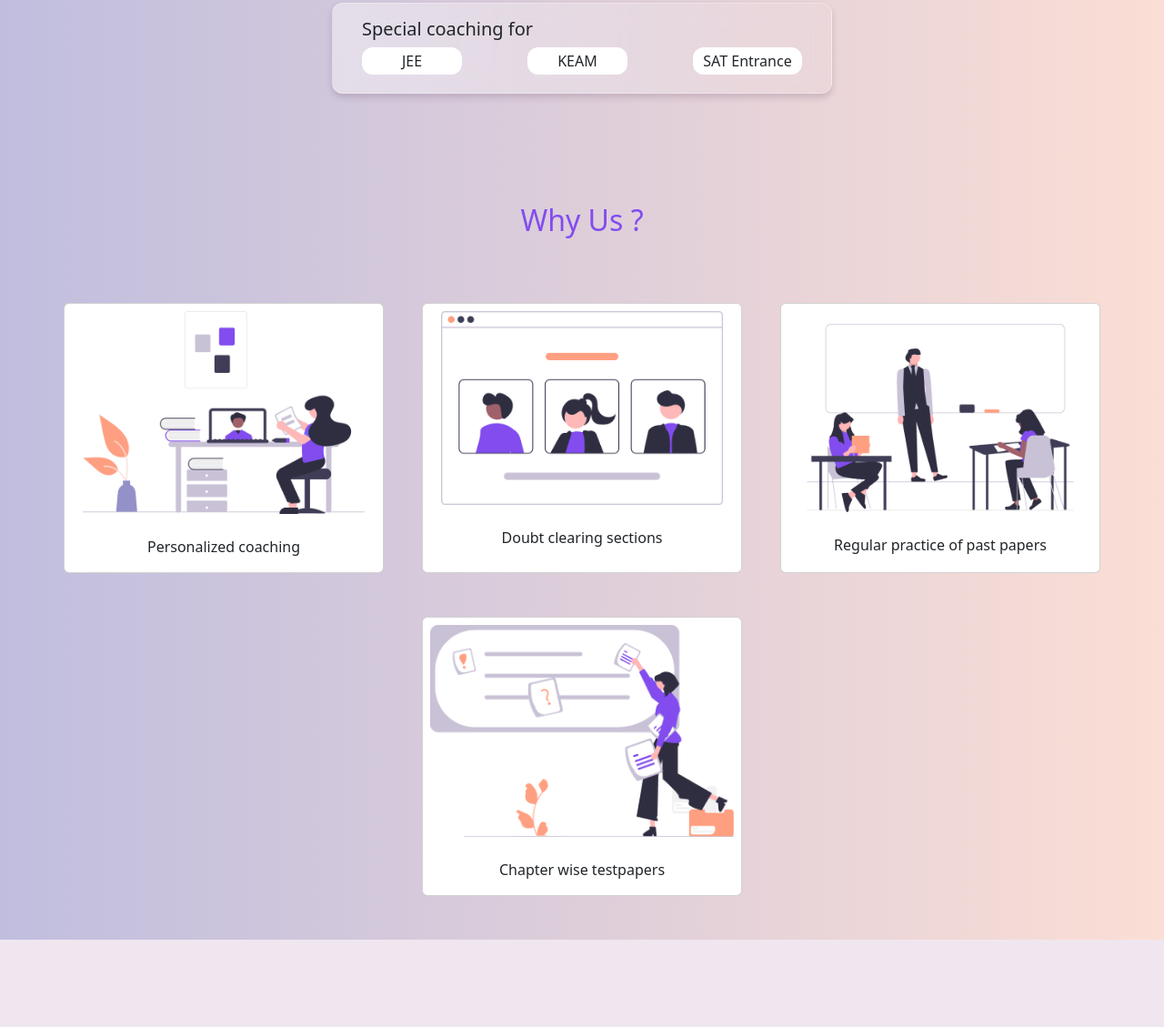
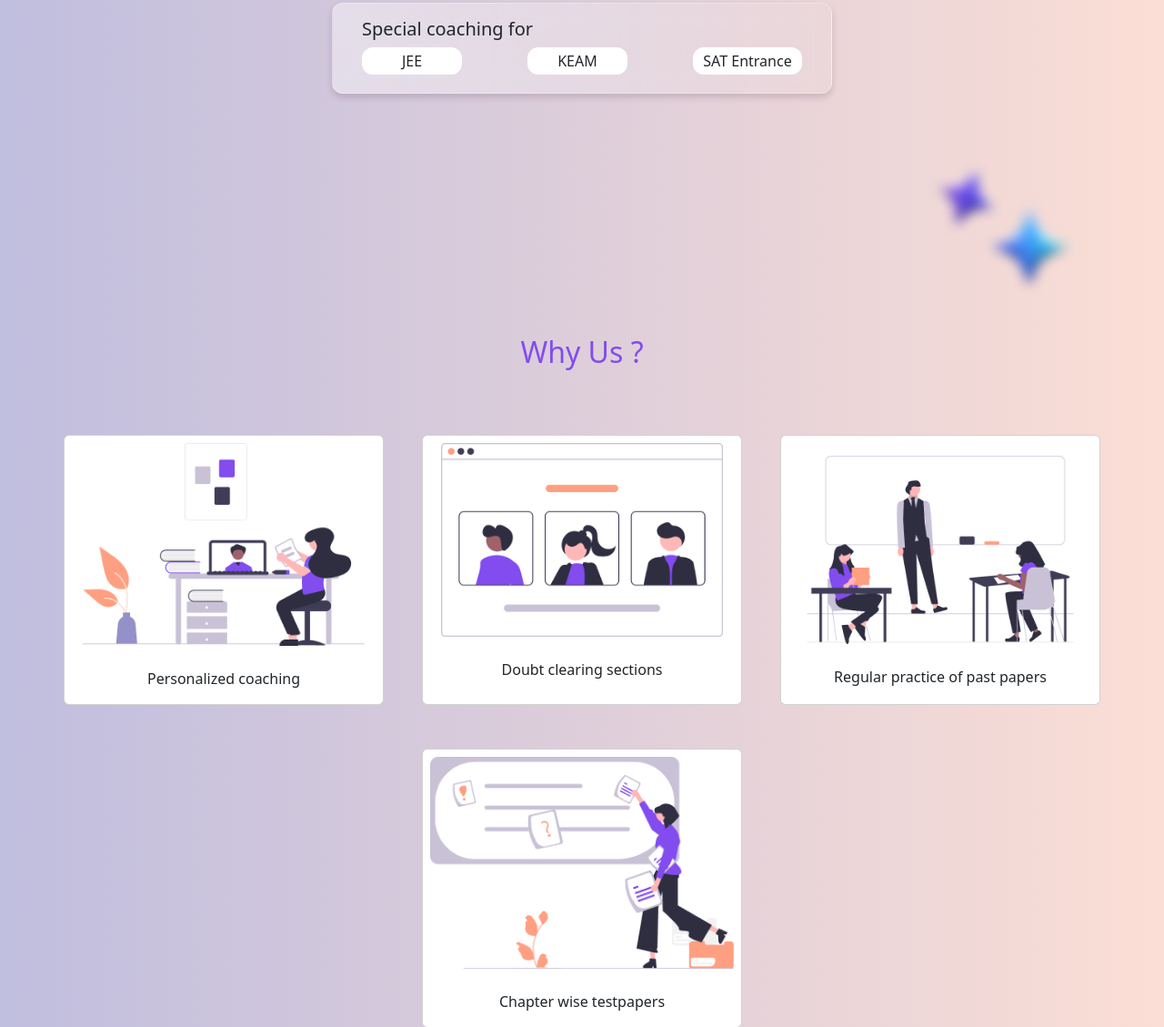
Before and after one commit to sarathkumarrs/vinodmathstution, a plain HTML site: page index.html in a window 1280 px wide. Shown: the part 789-1918 px from the top of the page at 91% size. Drawn offline with nearby package versions, Linux system fonts and the light colour scheme.

Commit message:
added the floating star

```diff
--- a/index.html
+++ b/index.html
@@ -63,7 +63,10 @@
             </div>
        </section>
     </section>
-    <section id="whyus" class="py-5 container">
+    <section id="whyus" class=" container">
+        <div class="text-end">
+            <img src="./images/blurredStar.png" alt="">
+        </div>
         <h2 class="text-center my-4" style="color: #824CEF;">Why Us ?</h2>
         <div class="row justify-content-between py-5">
             <div class="card" style="width: 22rem;">
```
Also changed, not shown: images/blurredStar.png (added).
